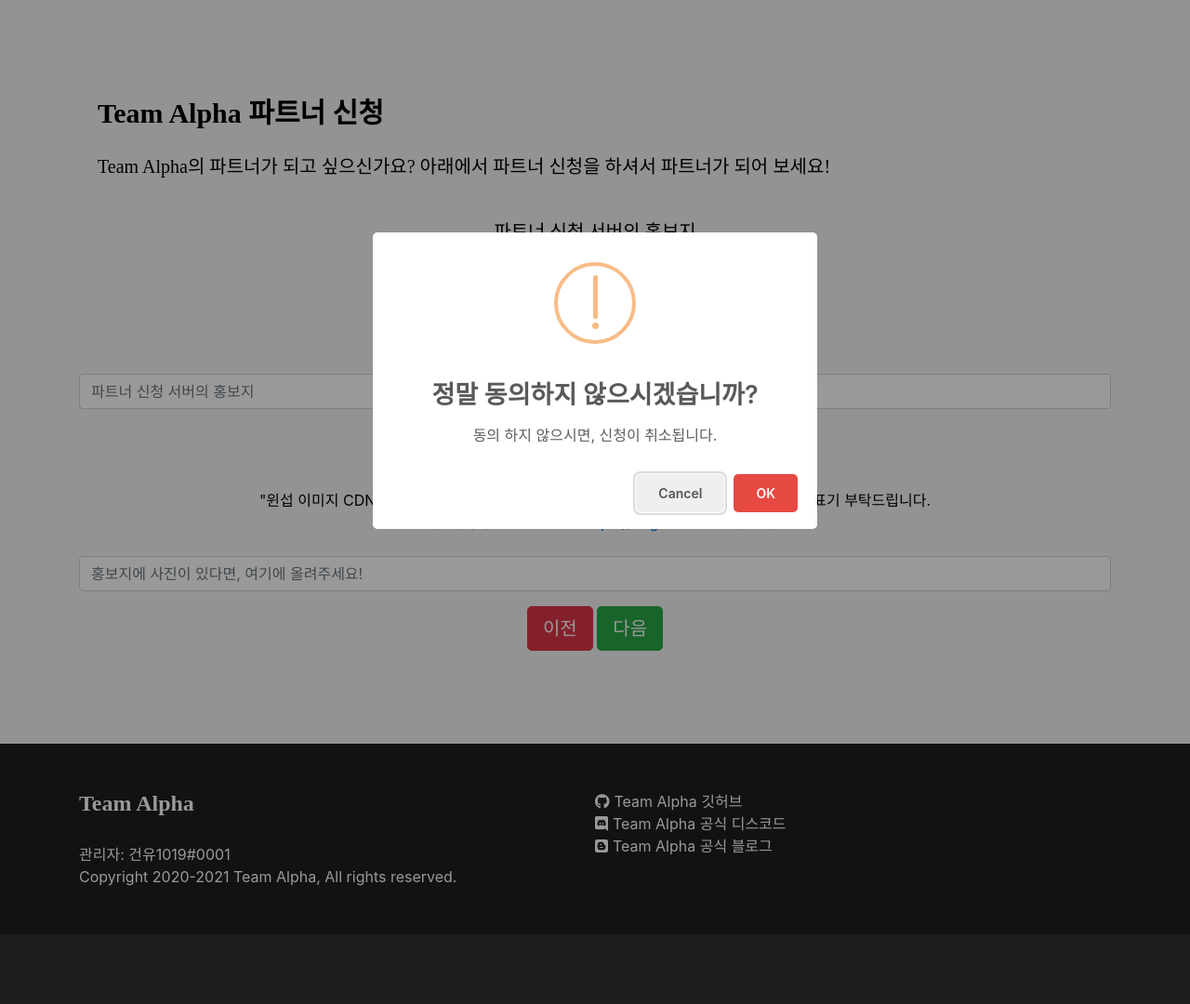
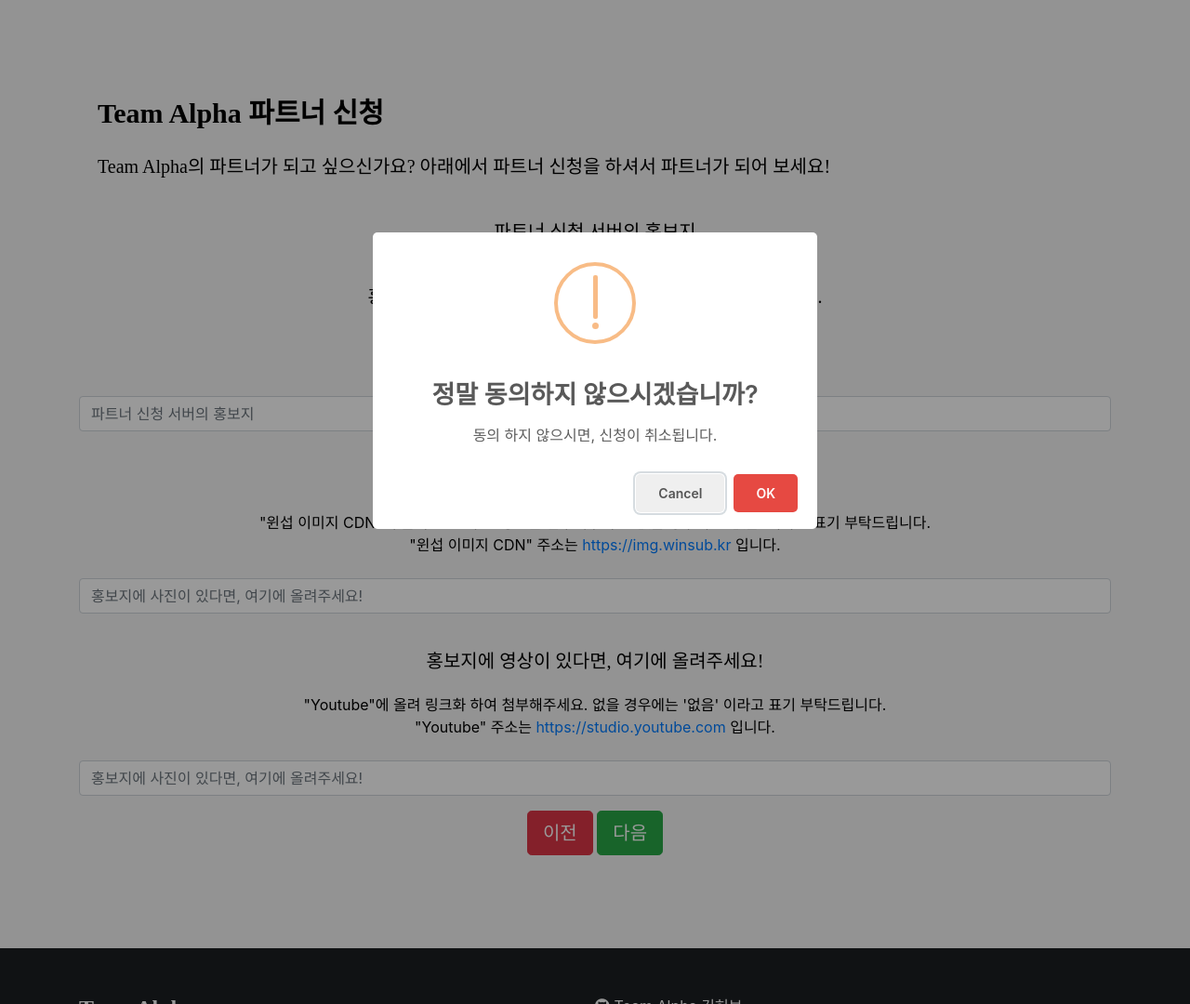
Before and after one commit to team-alpha-kr/Partner-pyWeb, a Flask app: template templates/form/3.html in a window 1280 px wide. Shown: the part 261-1341 px from the top of the page at 93% size. Run offline with Flask 2, Linux system fonts and the light colour scheme; the template is opened without the code that fills it, so the values that code supplies are empty; some libraries are stand-ins or nearby versions; some web fonts are replaced.

Commit message:
파트너 수정

```diff
--- a/main.py
+++ b/main.py
@@ -154,7 +154,8 @@ def action():
 			etc_text = request.form['etc_text']
 			message = request.form['message']
 			image = request.form['image']
-			webhook.send(f"<@627292715956043785>\n✅ 파트너 신청이 도착했습니다.\n\n개인정보처리방침 동의 여부: {privacy}\n신청자: {nickname}\n서버(초대 링크): {server}\n멤버 수: {member}\n컨셉 정보: {category}, {etc_text}\n홍보지(줄바꿈은 &n): {message}\n이미지: {image}")
+			video = request.form['video']
+			webhook.send(f"<@627292715956043785>\n✅ 파트너 신청이 도착했습니다.\n\n개인정보처리방침 동의 여부: {privacy}\n신청자: {nickname}\n서버(초대 링크): {server}\n멤버 수: {member}\n컨셉 정보: {category}, {etc_text}\n홍보지: {message}\n이미지: {image}\n영상: {video}")
 			return render_template('form/action.html')
 		else:  #로그인이 안되어있는가?
 			return redirect(url_for("index"))
--- a/templates/form/3.html
+++ b/templates/form/3.html
@@ -113,8 +113,8 @@
                     <input type="hidden" name="category" value="{{category}}" required>
                     <input type="hidden" name="etc_text" value="{{etc_text}}" required>
                     <span class="cr-1 intro-desc">파트너 신청 서버의 홍보지</span>
-                    <span class="cr-1 intro-desc">줄바꿈은, &n 으로 표기해 주세요!(기술적 문제)</span>
-                    <span>ex) 안녕하세요&n</span><br><br>
+                    <span class="cr-1 intro-desc">홍보지는 "Paste Lavavel"을 통해 링크화 하여 첨부해주세요.</span><br>
+                    <span>"Paste Lavavel" 주소는 <a href="https://paste.laravel.io">https://paste.laravel.io</a> 입니다.</span><br><br>
                     <div class="input-group mb-3">
                       <input class="form-control" placeholder="파트너 신청 서버의 홍보지" aria-label="파트너 신청 서버의 홍보지" aria-describedby="basic-addon2" name="message" required>
                     </div>
@@ -123,6 +123,12 @@
                     <span>"윈섭 이미지 CDN" 주소는 <a href="https://img.winsub.kr">https://img.winsub.kr</a> 입니다.</span><br><br>
                     <div class="input-group mb-3">
                       <input type="text" class="form-control" placeholder="홍보지에 사진이 있다면, 여기에 올려주세요!" aria-label="홍보지에 사진이 있다면, 여기에 올려주세요!" aria-describedby="basic-addon2" name="image" required>
+                    </div>
+                    <span class="cr-1 intro-desc">홍보지에 영상이 있다면, 여기에 올려주세요!</span>
+                    <span>"Youtube"에 올려 링크화 하여 첨부해주세요. 없을 경우에는 '없음' 이라고 표기 부탁드립니다.</span><br>
+                    <span>"Youtube" 주소는 <a href="https://studio.youtube.com">https://studio.youtube.com</a> 입니다.</span><br><br>
+                    <div class="input-group mb-3">
+                      <input type="text" class="form-control" placeholder="홍보지에 사진이 있다면, 여기에 올려주세요!" aria-label="홍보지에 사진이 있다면, 여기에 올려주세요!" aria-describedby="basic-addon2" name="video" required>
                     </div>
                     <input type="reset" class="btn btn-danger btn-lg" onclick="cancel();" value="이전">
                     <input type="submit" class="btn btn-success btn-lg" value="다음">
```
